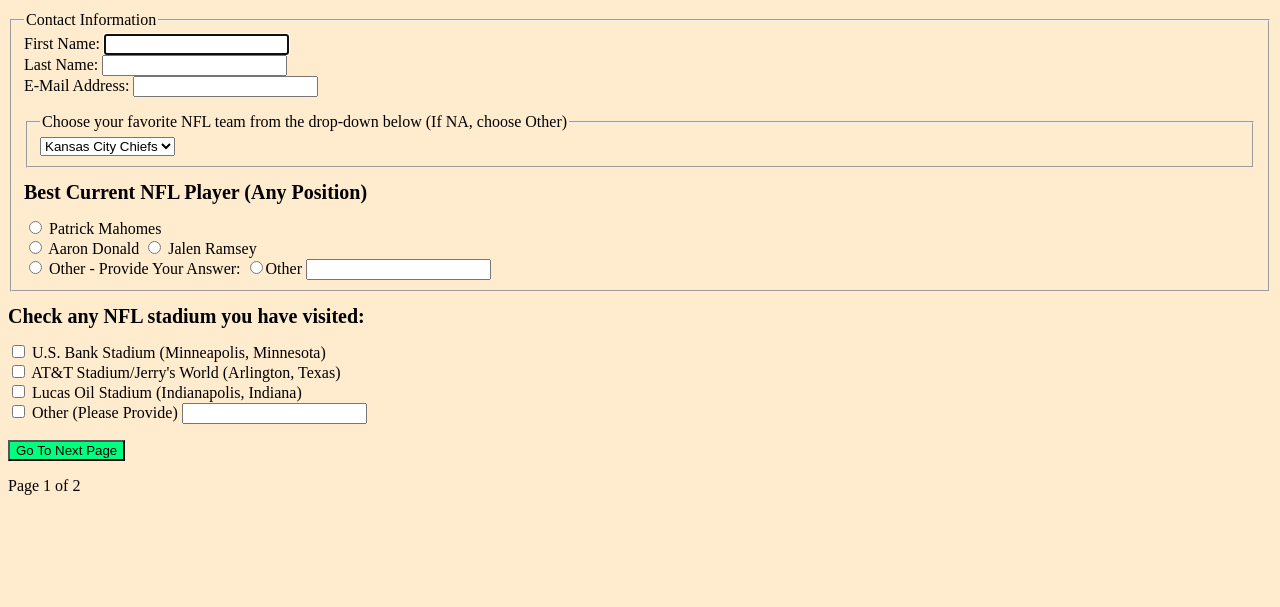
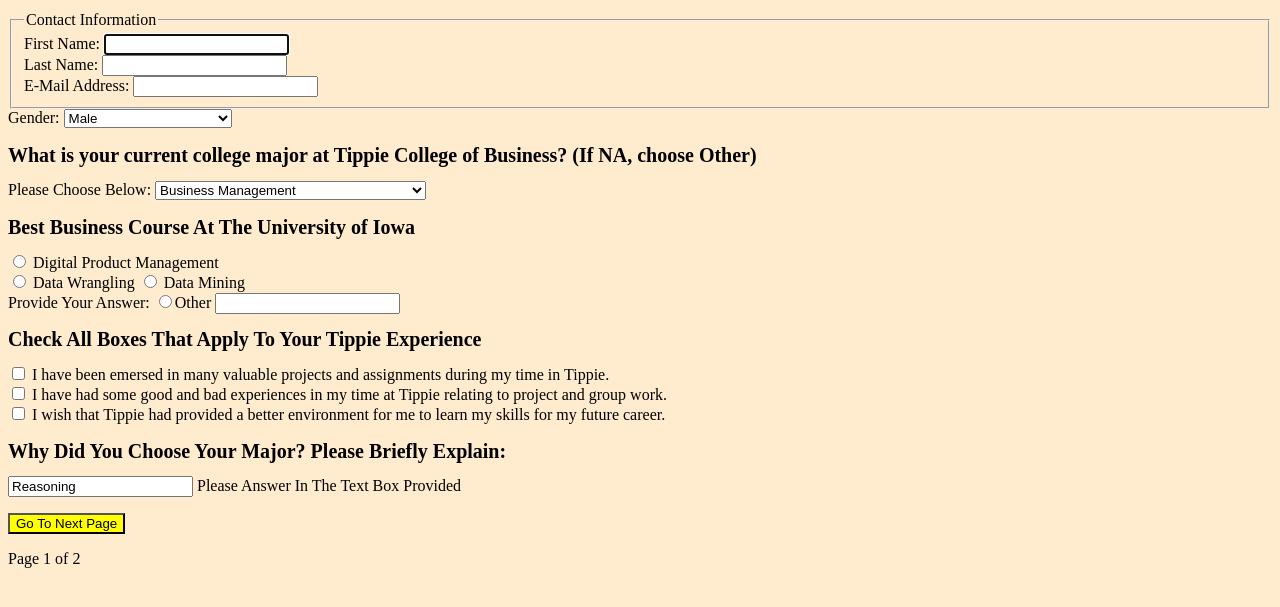
Before and after one commit to brycebarnett/BAIS-3300-WebForms, a plain HTML site: page survey-1.html in a window 1280 px wide. Shown: the part 39-646 px from the top of the page. Drawn offline with Linux system fonts and the light colour scheme.

Commit message:
Finished Validating the Pages of Survey
I finished the validation process of the survey

```diff
--- a/css/stylesheet.css
+++ b/css/stylesheet.css
@@ -3,7 +3,7 @@ body {
 }
 
 button{
-background-color: springgreen;
+background-color: yellow;
 border-color: black;
 }
 
--- a/survey-1.html
+++ b/survey-1.html
@@ -9,67 +9,76 @@
 </head>
 <body>
     <h1> Survey Page 1!</h1>
-    <form>
+<form>
+
 <fieldset>
 
 <legend> Contact Information</legend>
 <div></div>
 <label for="fname"> First Name:
-    <input id="fname" type = 'text' autofocus>
+    <input id="fname" type = "text" required autofocus>
 </label>
 <div></div>
-<label for="fname"> Last Name:
-    <input id="fname" type = 'text'>
+<label for="lname"> Last Name:
+    <input id="lname" type = "text" required>
 </label>
 <div></div>
 <label for="email"> E-Mail Address:
-    <input id="email" type = 'email'>
+    <input id="email" type = "email" required>
 </label>
+</fieldset>
+<div></div>
+
+<label for="gender"> Gender:</label>
+<select name="gender" id="gender">
+  <option value="Male">Male</option>
+  <option value="Female">Female</option>
+  <option value="Non-Binary">Non-Binary</option>
+  <option value="Trans Man">Trans Man</option>
+  <option value="Trans Woman">Trans Woman</option>
+  <option value="Genderqueer">Genderqueer</option>
+  <option value="Gender Non-Conforming">Gender Non-Conforming</option>
+  <option value="Multi-Gender">Multi-Gender</option>
+  <option value="Decline to Answer">Decline to Answer</option>
+</select>
 <p></p>
-<div>
-    <fieldset>
-        <legend> Choose your favorite NFL team from the drop-down below (If NA, choose Other)</legend>
-<label for="Favorite Sports Teams" Choose your favorite sports team.. if NA choose OTHER.>
-    <select name="Favorite Sports Teams" id="Favorite Sports Teams">
-    <option value="Chiefs"> Kansas City Chiefs</option>
-    <option value="Cowboys"> Dallas Cowboys</option>
-    <option value="Bears">Chicago Bears </option>
-    <option value="Colts"> Indianapolis Colts</option>
-    <option value="Vikings"> Minnesota Vikings</option>
+<div></div>
+<h1>What is your current college major at Tippie College of Business? (If NA, choose Other)</h1>
+<label for="CollegeMajor"> Please Choose Below:</label>
+    <select name="CollegeMajor" id="CollegeMajor">
+    <option value="Business Management"> Business Management</option>
+    <option value="Marketing"> Marketing</option>
+    <option value="Finance">Finance </option>
+    <option value="BAIS"> Business Analytics & Information Systems</option>
+    <option value="Accounting"> Accounting</option>
+    <option value="Economics"> Economics</option>
     <option value="Other"> Other</option></select>
-    </select>
-</label>
-
-
-</fieldset>
-
-
-<h1><label for="Best NFL Player">Best Current NFL Player (Any Position)</label><br></h1>
-<input type="radio" id="Mahomes" name="fav_language" value="Mahomes">
-<label for="Mahomes">Patrick Mahomes</label><br>
-<input type="radio" id="Donald" name="fav_language" value="Donald">
-<label for="Donald">Aaron Donald</label>
-<input type="radio" id="Ramsey" name="fav_language" value="Ramsey">
-<label for="Ramsey">Jalen Ramsey</label><br>
-<input type="radio" id="Other" name="fav_language" value="Other">
-<label for="Other">Other - Provide Your Answer:</label>
-<input type="radio" name="Other" value="">Other <input type="text" name="other_reason" />
-</div>
-
-</fieldset>
-<h1> Check any NFL stadium you have visited:</h1>
-<input type="checkbox" id="Bank" name="Bank" value="US Bank">
-<label for="US Bank"> U.S. Bank Stadium (Minneapolis, Minnesota)</label><br>
-<input type="checkbox" id="ATAT" name="ATAT" value="ATAT">
-<label for="ATAT"> AT&T Stadium/Jerry's World (Arlington, Texas)</label><br>
-<input type="checkbox" id="Oil" name="Oil" value="Oil">
-<label for="Oil"> Lucas Oil Stadium (Indianapolis, Indiana)</label><br>
-<input type="checkbox" id="Other" name = Other value="Other"> Other (Please Provide) <input type="text" name="other_reason" />
-    </form>
+<p></p>
+<h1>Best Business Course At The University of Iowa</h1>
+<input type="radio" id="Digital" name="Class" value="Digital">
+<label for="Digital">Digital Product Management</label><br>
+<input type="radio" id="Wrangling" name="Class" value="Wrangling">
+<label for="Wrangling">Data Wrangling</label>
+<input type="radio" id="Mining" name="Class" value="Mining">
+<label for="Mining">Data Mining</label><br>
+<label for="Other">Provide Your Answer:</label>
+<input type="radio" name="Class" value="">Other <input type="text" name="other_reason">
+<div></div>
+<h1>Check All Boxes That Apply To Your Tippie Experience</h1>
+<input type="checkbox" id="good" name="good" value="Good">
+<label for="good"> I have been emersed in many valuable projects and assignments during my time in Tippie.</label><br>
+<input type="checkbox" id="nuetral" name="nuetral" value="Nuetral">
+<label for="nuetral"> I have had some good and bad experiences in my time at Tippie relating to project and group work.</label><br>
+<input type="checkbox" id="bad" name="bad" value="Bad">
+<label for="bad"> I wish that Tippie had provided a better environment for me to learn my skills for my future career.</label><br>
+<p></p>
+<h1> Why Did You Choose Your Major? Please Briefly Explain:</h1>
+<input type="text" id="Other" name = Other value="Reasoning"> Please Answer In The Text Box Provided
     <p></p>
     <button onclick="window.location.href='./survey-2.html';">
         Go To Next Page
       </button>
       <p>Page 1 of 2</p>
+</form>
 </body>
 </html>
--- /dev/null
+++ b/thankyou.html
@@ -0,0 +1,15 @@
+<!DOCTYPE html>
+<html lang="en">
+<head>
+    <meta charset="UTF-8">
+    <meta http-equiv="X-UA-Compatible" content="IE=edge">
+    <meta name="viewport" content="width=device-width, initial-scale=1.0">
+    <title>Thank You!</title>
+    <link rel="stylesheet" href="./css/stylesheet.css">
+</head>
+<body>
+    <h1> Thank You For Taking The Time & Completing The Survey!</h1>
+    <p></p>
+    <img src="./thankyouimg.jpeg" alt="Image displaying the words thank you">
+</body>
+</html>
```
Also changed, not shown: index.html (+2 -0 lines), survey-2.html (+13 -10 lines), iowa.jpeg (added), thankyouimg.jpeg (added), 1 other file.
